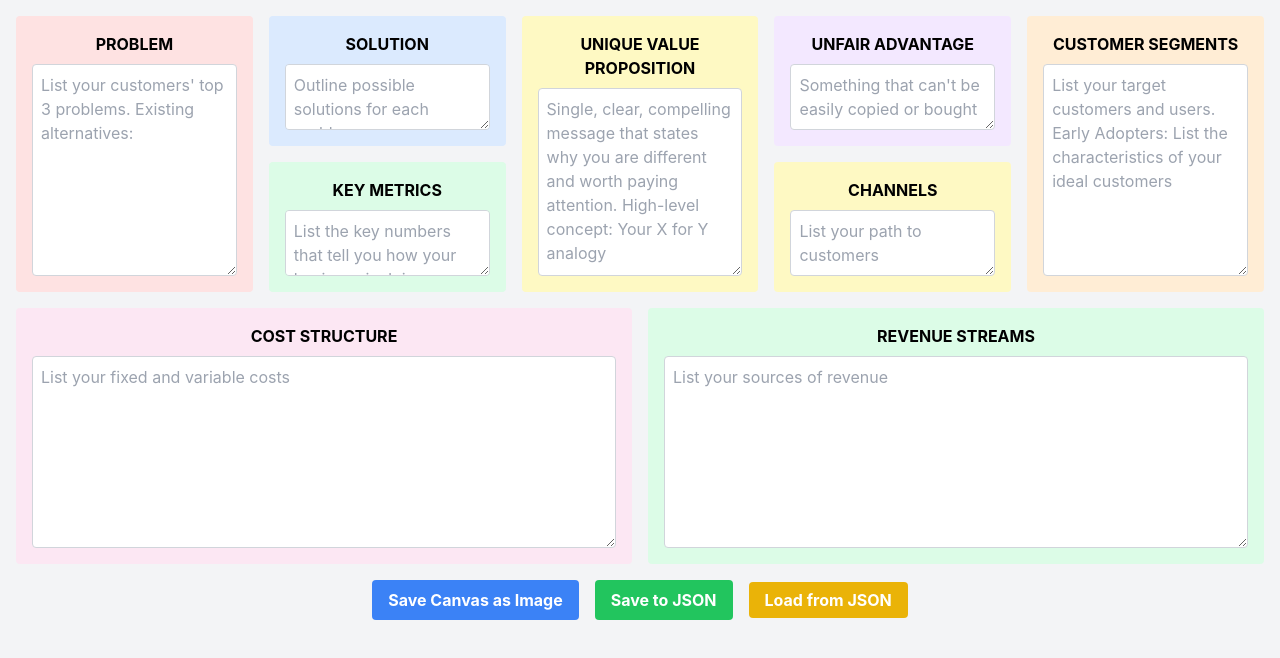
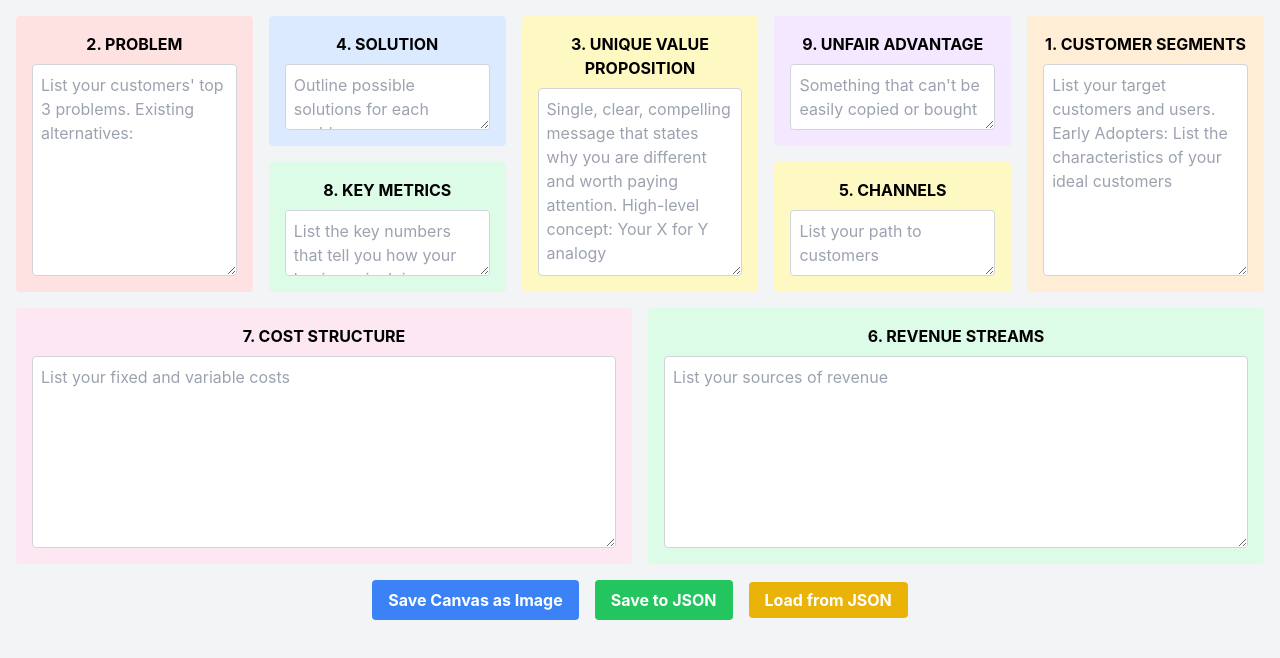
Before and after one commit to brucechou1983/lean-canvas-app, a React (Create React App) app: page / in a window 1280 px wide. Shown: the top 658 px of the page. Built offline with nearby package versions, Linux system fonts and the light colour scheme.

Commit message:
feat: add field order in title

```diff
--- a/src/components/lean-canvas-component.tsx
+++ b/src/components/lean-canvas-component.tsx
@@ -119,7 +119,7 @@ const LeanCanvas = () => {
         <div className="grid grid-cols-5 gap-4">
           <div className="col-span-1 bg-red-100 p-4 rounded">
             <TextArea
-              label="PROBLEM"
+              label="2. PROBLEM"
               value={canvasData.problem}
               onChange={(value) => handleChange('problem', value)}
               placeholder="List your customers' top 3 problems. Existing alternatives:"
@@ -130,7 +130,7 @@ const LeanCanvas = () => {
           <div className="col-span-1 flex flex-col gap-4">
             <div className="bg-blue-100 p-4 rounded flex-grow">
               <TextArea
-                label="SOLUTION"
+                label="4. SOLUTION"
                 value={canvasData.solution}
                 onChange={(value) => handleChange('solution', value)}
                 placeholder="Outline possible solutions for each problem"
@@ -139,7 +139,7 @@ const LeanCanvas = () => {
             </div>
             <div className="bg-green-100 p-4 rounded flex-grow">
               <TextArea
-                label="KEY METRICS"
+                label="8. KEY METRICS"
                 value={canvasData.keyMetrics}
                 onChange={(value) => handleChange('keyMetrics', value)}
                 placeholder="List the key numbers that tell you how your business is doing"
@@ -150,7 +150,7 @@ const LeanCanvas = () => {
 
           <div className="col-span-1 bg-yellow-100 p-4 rounded">
             <TextArea
-              label="UNIQUE VALUE PROPOSITION"
+              label="3. UNIQUE VALUE PROPOSITION"
               value={canvasData.uniqueValueProposition}
               onChange={(value) => handleChange('uniqueValueProposition', value)}
               placeholder="Single, clear, compelling message that states why you are different and worth paying attention. High-level concept: Your X for Y analogy"
@@ -161,7 +161,7 @@ const LeanCanvas = () => {
           <div className="col-span-1 flex flex-col gap-4">
             <div className="bg-purple-100 p-4 rounded flex-grow">
               <TextArea
-                label="UNFAIR ADVANTAGE"
+                label="9. UNFAIR ADVANTAGE"
                 value={canvasData.unfairAdvantage}
                 onChange={(value) => handleChange('unfairAdvantage', value)}
                 placeholder="Something that can't be easily copied or bought"
@@ -170,7 +170,7 @@ const LeanCanvas = () => {
             </div>
             <div className="bg-yellow-100 p-4 rounded flex-grow">
               <TextArea
-                label="CHANNELS"
+                label="5. CHANNELS"
                 value={canvasData.channels}
                 onChange={(value) => handleChange('channels', value)}
                 placeholder="List your path to customers"
@@ -181,7 +181,7 @@ const LeanCanvas = () => {
 
           <div className="col-span-1 bg-orange-100 p-4 rounded">
             <TextArea
-              label="CUSTOMER SEGMENTS"
+              label="1. CUSTOMER SEGMENTS"
               value={canvasData.customerSegments}
               onChange={(value) => handleChange('customerSegments', value)}
               placeholder="List your target customers and users. Early Adopters: List the characteristics of your ideal customers"
@@ -193,7 +193,7 @@ const LeanCanvas = () => {
         <div className="grid grid-cols-2 gap-4 mt-4">
           <div className="bg-pink-100 p-4 rounded" style={{ height: '256px' }}>
             <TextArea
-              label="COST STRUCTURE"
+              label="7. COST STRUCTURE"
               value={canvasData.costStructure}
               onChange={(value) => handleChange('costStructure', value)}
               placeholder="List your fixed and variable costs"
@@ -204,7 +204,7 @@ const LeanCanvas = () => {
 
           <div className="bg-green-100 p-4 rounded" style={{ height: '256px' }}>
             <TextArea
-              label="REVENUE STREAMS"
+              label="6. REVENUE STREAMS"
               value={canvasData.revenueStreams}
               onChange={(value) => handleChange('revenueStreams', value)}
               placeholder="List your sources of revenue"
```
